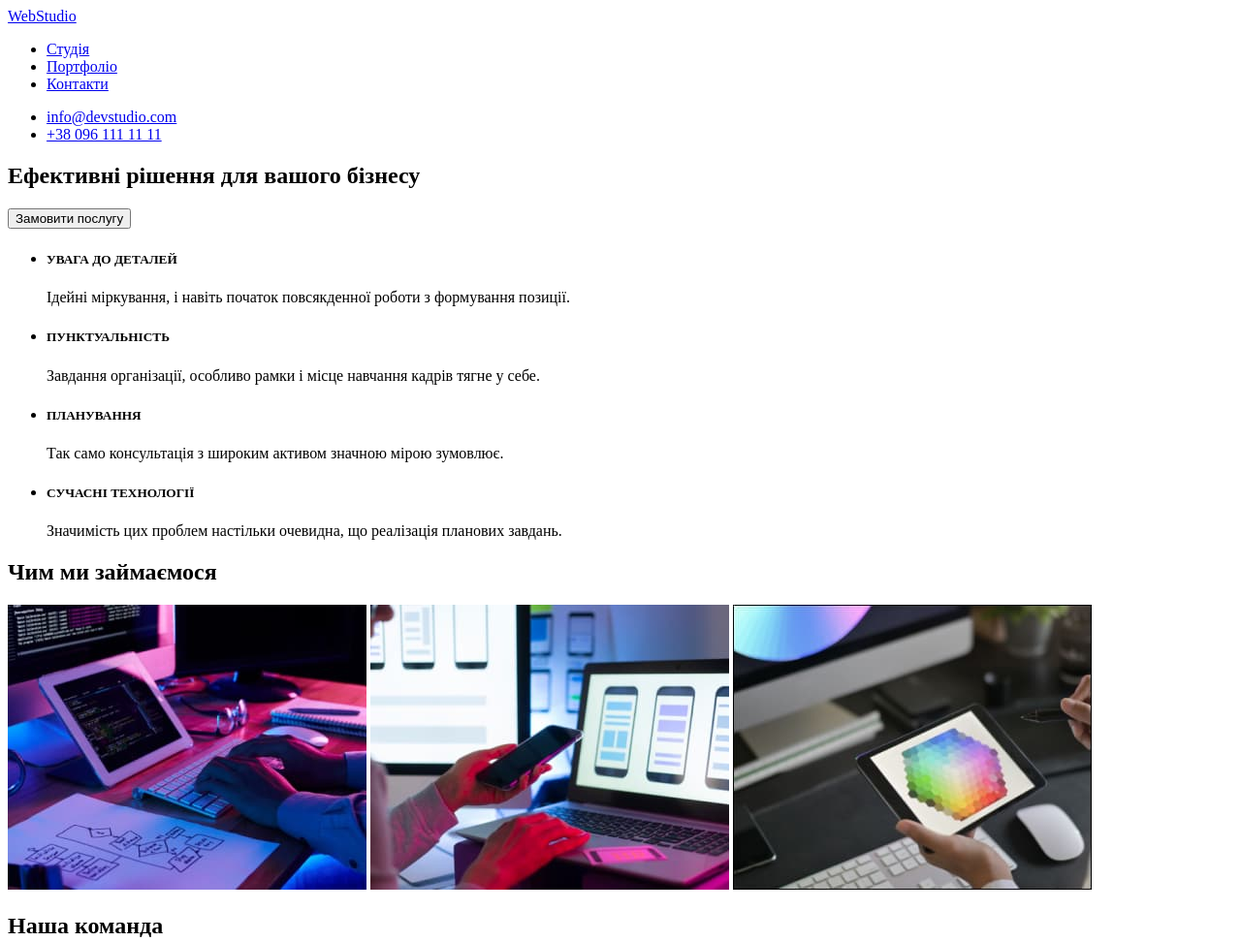
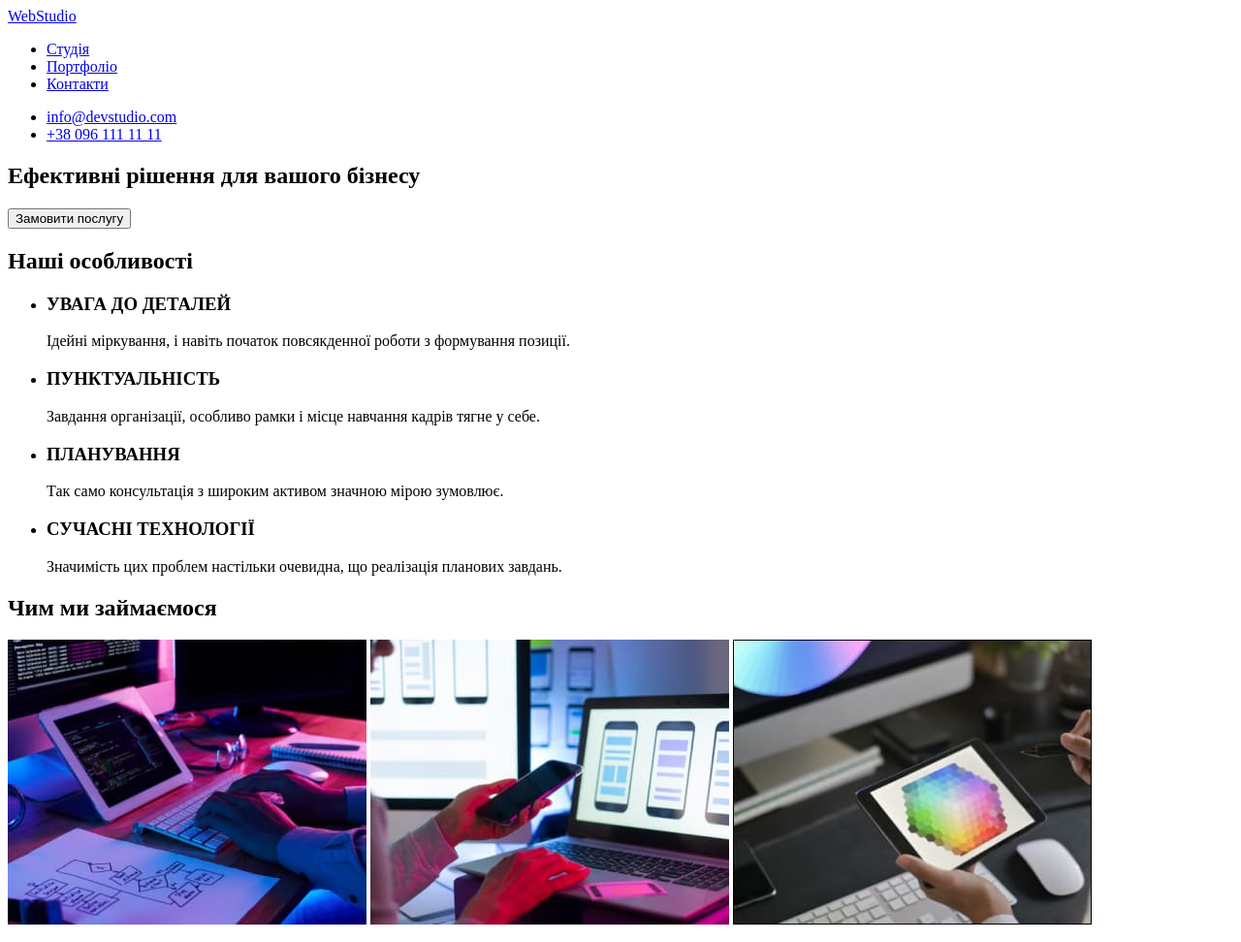
Before and after one commit to Miss-Anastasiia/goit-markup-hw-01, a plain HTML site: page index.html in a window 1280 px wide. Shown: the top 972 px of the page at 97% size. Drawn offline with Linux system fonts and the light colour scheme.

Commit message:
Create index.html

```diff
--- a/index.html
+++ b/index.html
@@ -34,19 +34,25 @@
 
 
 <section>
+    <h2> Наші особливості</h2>
     <ul>
         <li>
-            <h5>УВАГА ДО ДЕТАЛЕЙ</h5>
-            <p>Ідейні міркування, і навіть початок повсякденної роботи з формування позиції.</p></li>
+            <h3>УВАГА ДО ДЕТАЛЕЙ</h3>
+            <p>Ідейні міркування, і навіть початок повсякденної роботи з формування позиції.</p>
+        </li>
 
-            <li><h5>ПУНКТУАЛЬНІСТЬ</h5>
-            <p>Завдання організації, особливо рамки і місце навчання кадрів тягне у себе.</p></li>
-            <li>
-
-            <h5>ПЛАНУВАННЯ</h5>
-            <p>Так само консультація з широким активом значною мірою зумовлює.</p></li>
-            <li><h5>СУЧАСНІ ТЕХНОЛОГІЇ</h5>
-            <p>Значимість цих проблем настільки очевидна, що реалізація планових завдань.</p></li>
+        <li>
+            <h3>ПУНКТУАЛЬНІСТЬ</h3>
+            <p>Завдання організації, особливо рамки і місце навчання кадрів тягне у себе.</p>
+        </li>
+        <li>
+            <h3>ПЛАНУВАННЯ</h3>
+            <p>Так само консультація з широким активом значною мірою зумовлює.</p>
+        </li>
+        <li>
+            <h3>СУЧАСНІ ТЕХНОЛОГІЇ</h3>
+            <p>Значимість цих проблем настільки очевидна, що реалізація планових завдань.</p>
+        </li>
 
     </ul>
 </section>
```
